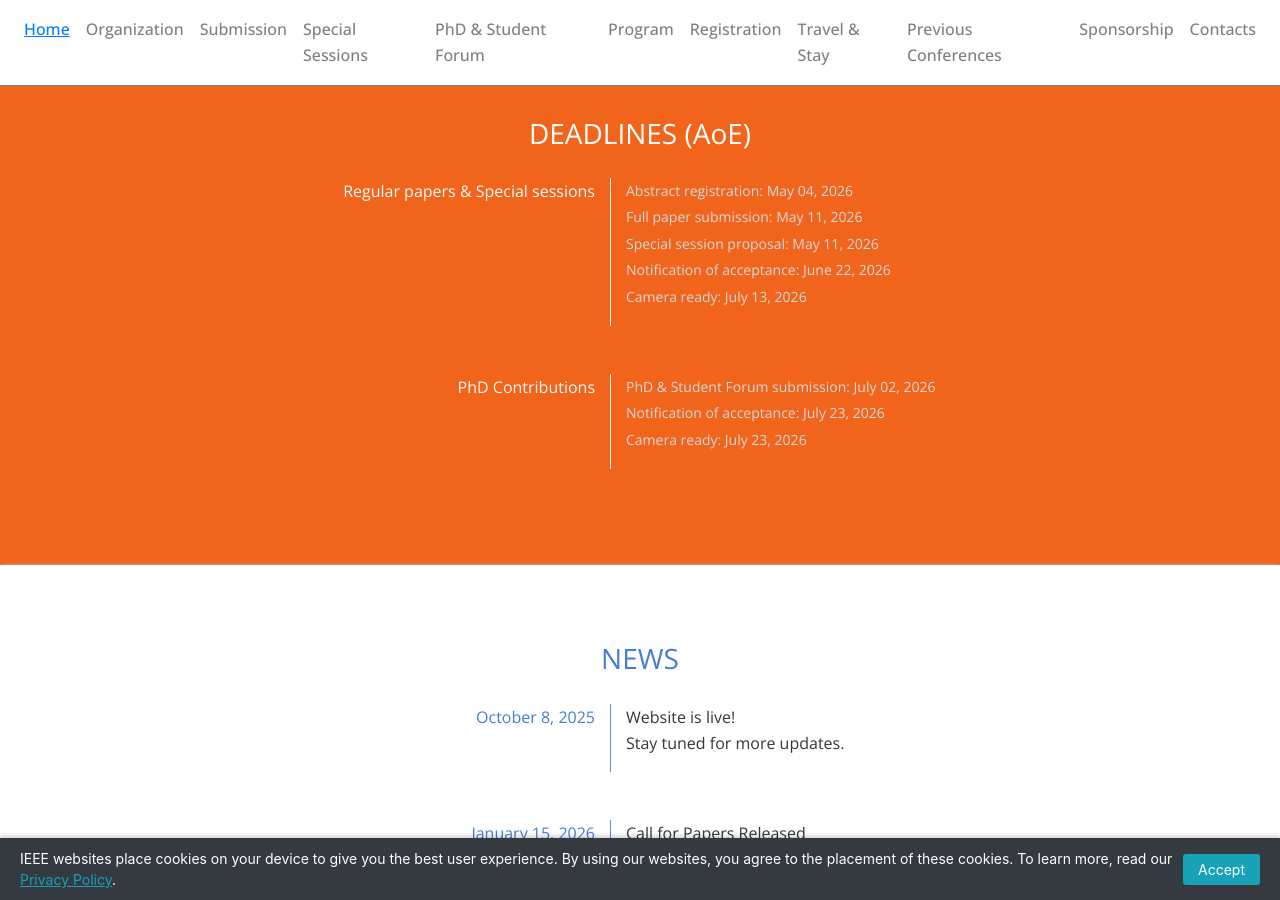
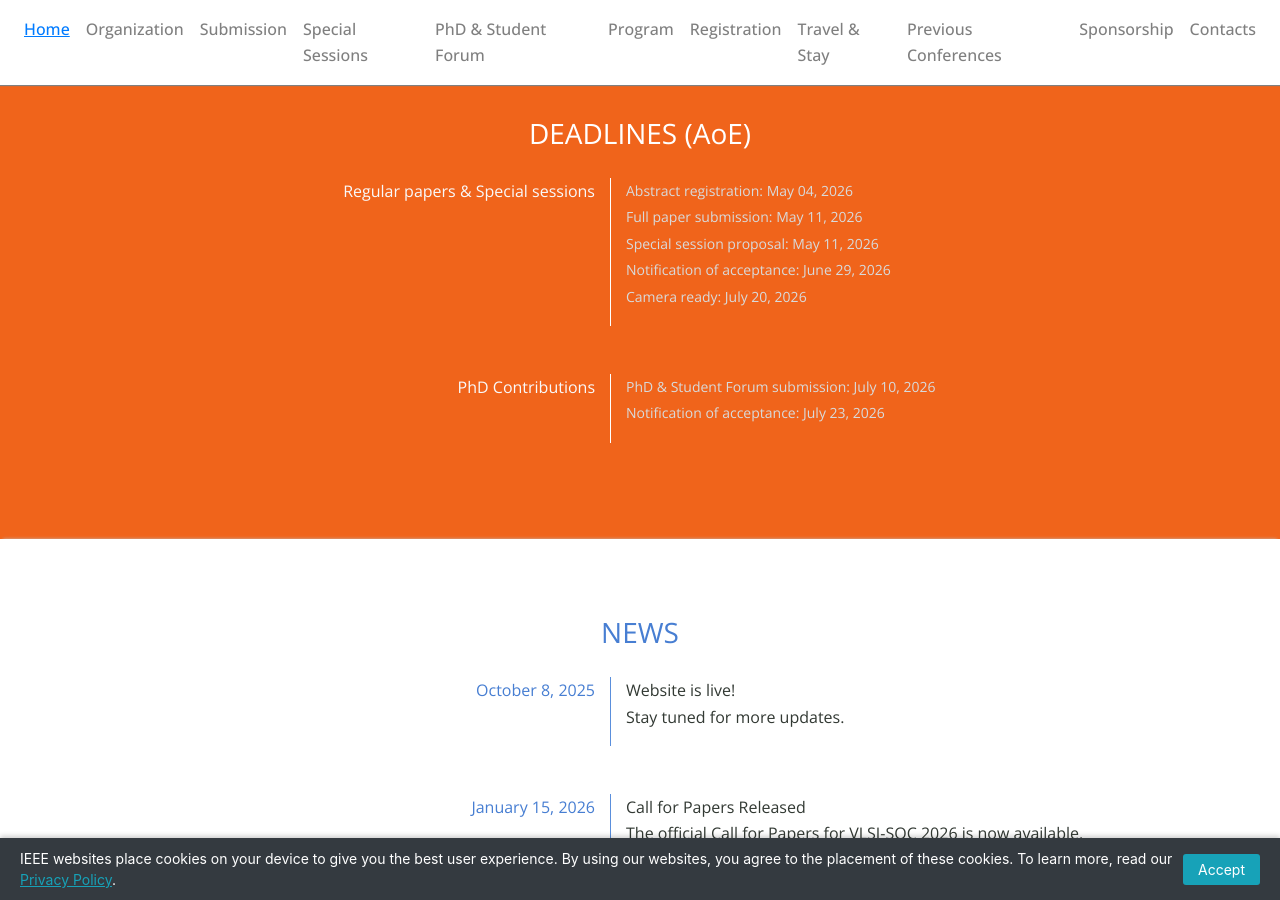
Before and after one commit to vlsi-soc/vlsi-soc, a Jekyll site: the page built from index.md, in a window 1280 px wide and 900 px high, scrolled down 3842 px. Built offline with Jekyll 4.4.1, drawn with Linux system fonts in a browser that asks for light colours; nearby versions of some CDN libraries.

Commit message:
Updated deadlines

```diff
--- a/_data/deadlines.yml
+++ b/_data/deadlines.yml
@@ -13,19 +13,16 @@
         date: "May 11, 2026"
 
       - label: "Notification of acceptance"
-        date: "June 22, 2026"
+        date: "June 29, 2026"
 
       - label: "Camera ready"
-        date: "July 13, 2026"
+        date: "July 20, 2026"
 
   - name: "PhD Contributions"
     icon: "fa-clock"
     deadlines:
       - label: "PhD & Student Forum submission"
-        date: "July 02, 2026"
+        date: "July 10, 2026"
 
       - label: "Notification of acceptance"
         date: "July 23, 2026"
-
-      - label: "Camera ready"
-        date: "July 23, 2026"
--- a/_data/phd_forum.yml
+++ b/_data/phd_forum.yml
@@ -10,7 +10,6 @@
     content: |
       PhD & Student Forum submission: July 02, 2026<br />
       Notification of acceptance: July 23, 2026<br />
-      Camera ready: August 23, 2026
 
   - title: "ELEGIBILITY"
     content: "The author must have completed at least one year of a Ph.D. program."
```
Also changed, not shown: submission.md (+1 -5 lines).
